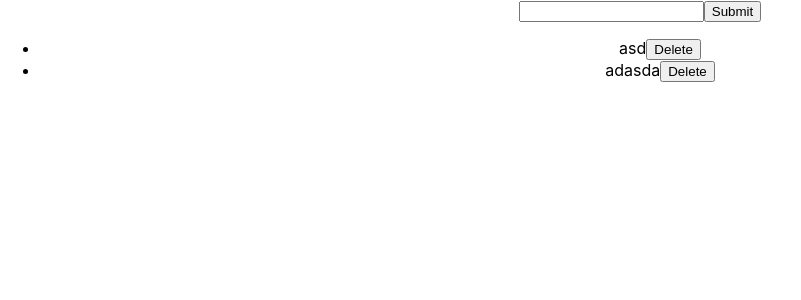
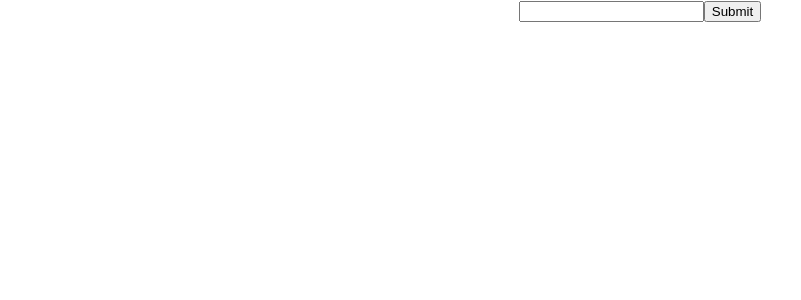
Before and after one commit to asavienko/list, a React (Create React App) app: page / in a window 1280 px wide. Shown: the top 300 px of the page, without its empty margins (0-801 px from the left). Built offline with nearby package versions, Linux system fonts and the light colour scheme.

Commit message:
made changes for review. Update gitignore

```diff
--- a/src/App.js
+++ b/src/App.js
@@ -1,23 +1,22 @@
 import React, {Component} from 'react';
 import './App.css';
 import InputComponent from "./inputComponent";
-import ShowComponent from "./showComponent";
+import ListStyleComponent from "./listStyleComponent";
 
 
 class App extends Component {
   constructor(props) {
     super(props);
-    this.state = {arrayOfElements: ["asd", "adasda"]};
+    this.state = {arrayOfElements: []};
 
   }
 
   addElement = (value) => {
-    const newArray = this.state.arrayOfElements.concat(value);
-    this.setState({arrayOfElements: newArray});
+    const newArrayOfToDos = this.state.arrayOfElements.concat(value);
+    this.setState({arrayOfElements: newArrayOfToDos});
   };
 
   render() {
-    //debug what you have here in this.state
     const {arrayOfElements} = this.state;
     return (
       <div className="App">
@@ -25,10 +24,7 @@ class App extends Component {
         <ul>
           {arrayOfElements.length > 0 && arrayOfElements.map((element, index) => {
               return (
-                  <li key={index}>
-                    {element}
-                    <button>Delete</button>
-                  </li>
+                  <ListStyleComponent element={element} index={index}/>
               )}
           )}
         </ul>
--- /dev/null
+++ b/src/listStyleComponent.js
@@ -0,0 +1,10 @@
+import React from "react";
+
+const ListStyleComponent = ({index, element}) => {
+  return <li key={index}>
+    {element}
+    <button>Delete</button>
+  </li>
+};
+
+export default ListStyleComponent
```
Also changed, not shown: 1 other file (tests, documents, lock files or other folders).
